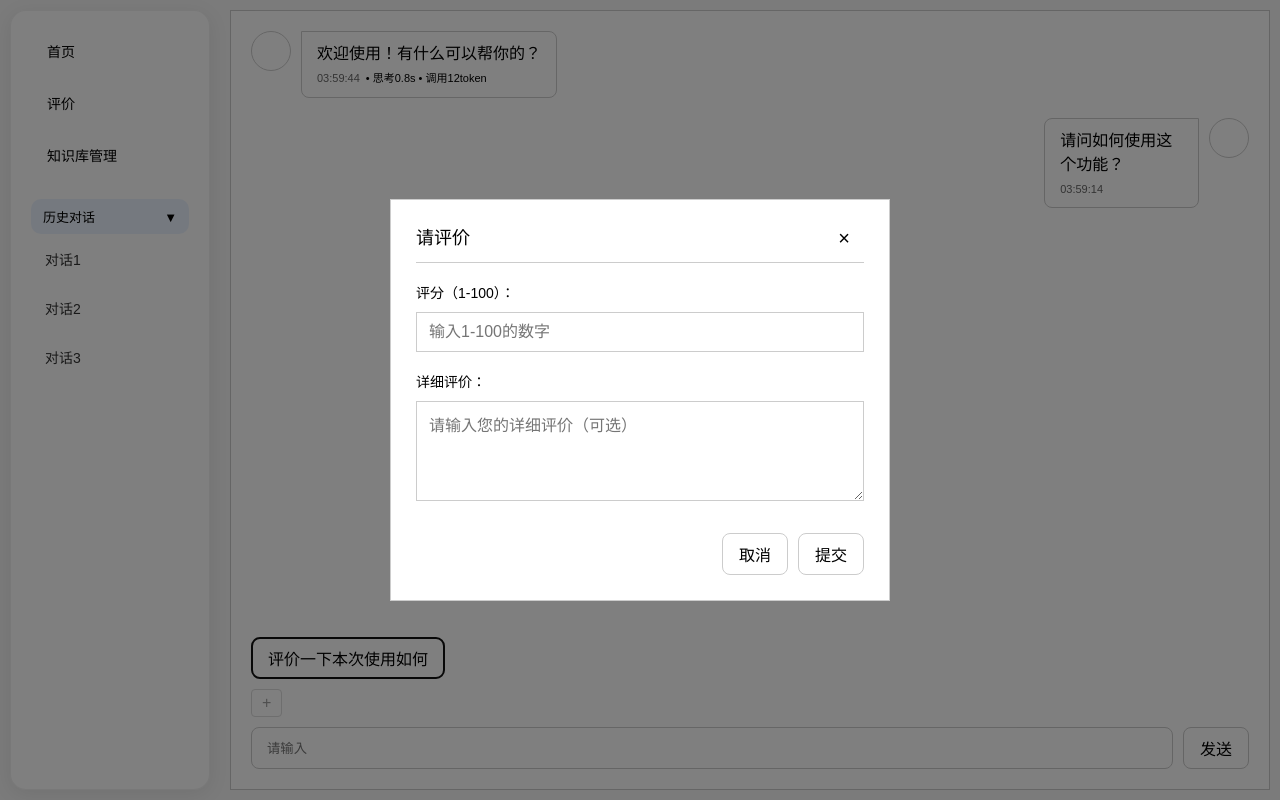
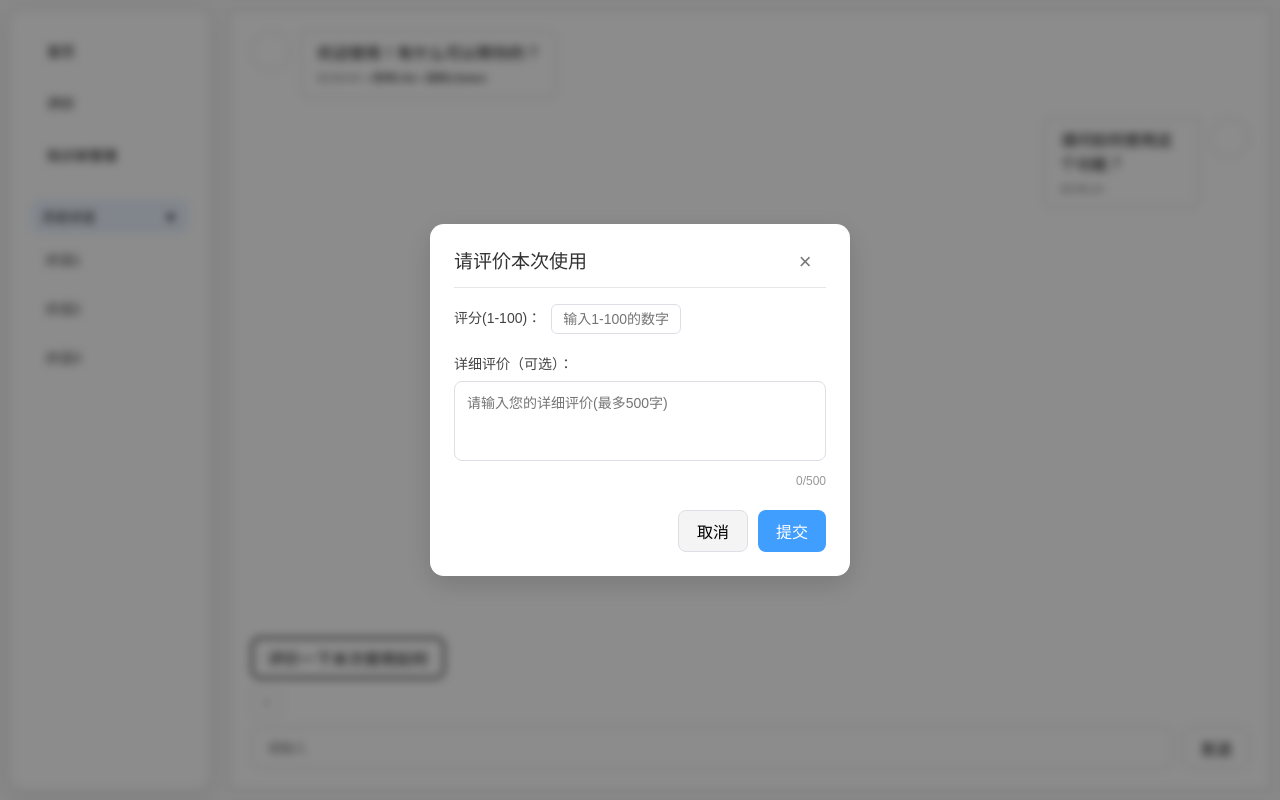
Before and after one commit to DrinkACupOfJuice/SquareConf, a React (Vite) app in the folder demo/: page /chat in a window 1280 px wide. Both pictures are taken after a click on the button "评价一下本次使用如何". Built offline with nearby package versions, Linux system fonts and the light colour scheme.

Commit message:
评价弹窗

```diff
--- a/demo/src/pages/Chat/Chat.css
+++ b/demo/src/pages/Chat/Chat.css
@@ -1,4 +1,4 @@
-/* 基础样式重置 */
+/* =================== 基础样式重置 =================== */
 * {
   margin: 0;
   padding: 0;
@@ -7,7 +7,7 @@
   color: #000;
 }
 
-.container{
+.container {
   width: 100%;
   height: 100%;
   gap: 20px;
@@ -25,7 +25,7 @@
   position: relative;
 }
 
-/* 消息列表区域 */
+/* =================== 消息列表 =================== */
 .message-list {
   flex: 1;
   overflow-y: auto;
@@ -58,7 +58,6 @@
   position: relative;
 }
 
-/* 消息内容和元信息容器 */
 .bubble-content {
   margin-bottom: 4px;
   line-height: 1.5;
@@ -70,7 +69,6 @@
   text-align: left;
 }
 
-/* AI消息元信息额外样式 */
 .ai-meta {
   margin-left: 6px;
 }
@@ -85,7 +83,9 @@
   border-top-left-radius: 8px;
 }
 
-.rating-btn, .send-btn {
+/* =================== 按钮和输入框 =================== */
+.rating-btn,
+.send-btn {
   padding: 8px 16px;
   border: 1px solid #ccc;
   background: none;
@@ -94,7 +94,10 @@
   width: fit-content;
 }
 
-.rating-btn:active, .send-btn:active {
+.rating-btn:active,
+.send-btn:active {
+  outline: none;
+  /* 防止点击出现黑色边框 */
   background: #ccc;
 }
 
@@ -109,10 +112,11 @@
   border: 1px solid #ccc;
   border-radius: 8px;
 }
+
 .tools-row {
   display: flex;
   align-items: center;
-  gap: 12px; /* 评价按钮与上传组件间距 */
+  gap: 12px;
   margin-bottom: 10px;
 }
 
@@ -121,116 +125,189 @@
   align-items: center;
 }
 
-/* 评价弹窗 */
+/* =================== 评价弹窗 =================== */
 .rating-modal {
   position: fixed;
-  top: 0;
-  left: 0;
-  width: 100%;
-  height: 100%;
-  background: rgba(0, 0, 0, 0.5);
+  inset: 0;
+  background: rgba(0, 0, 0, 0.45);
+  backdrop-filter: blur(4px);
   display: flex;
   align-items: center;
   justify-content: center;
   z-index: 999;
+  animation: fadeIn 0.2s ease;
 }
 
 .modal-content {
-  background: #fff;
-  border: 1px solid #ccc;
-  padding: 25px;
-  width: 500px;
+  background: #ffffff;
+  width: 420px;
+  padding: 24px;
+  border-radius: 14px;
+  box-shadow: 0 8px 28px rgba(0, 0, 0, 0.15);
   position: relative;
+  animation: popupIn 0.25s ease;
 }
 
+/* 标题 */
 .modal-title {
-  margin: 0 0 20px 0;
-  font-size: 18px;
-  font-weight: normal;
+  margin: 0 0 16px 0;
+  font-size: 19px;
+  font-weight: 600;
+  color: #333;
   padding-bottom: 10px;
-  border-bottom: 1px solid #ccc;
+  border-bottom: 1px solid #e6e6e6;
 }
 
+/* 关闭按钮 */
 .close-btn {
   position: absolute;
-  top: 15px;
-  right: 15px;
-  font-size: 20px;
+  top: 12px;
+  right: 12px;
+  font-size: 22px;
   border: none;
   background: none;
   cursor: pointer;
-  transition: background 0.1s;
+  color: #777;
+  transition: 0.2s;
 }
 
-.close-btn:active {
-  background: #ccc;
+.close-btn:hover {
+  color: #000;
 }
 
-/* 评分输入区域 */
+/* =================== 评分输入框 =================== */
 .rating-input-group {
   margin-bottom: 20px;
+  display: flex;
+  align-items: center;
+  gap: 10px;
 }
 
 .rating-label {
-  display: block;
-  margin-bottom: 8px;
   font-size: 14px;
+  color: #444;
 }
 
 .rating-input {
-  width: 100%;
-  padding: 10px 12px;
-  border: 1px solid #ccc;
-  font-size: 16px;
+  width: 130px;
+  /* 小输入框 */
+  padding: 6px 8px;
+  border: 1.5px solid #dcdfe6;
+  border-radius: 6px;
+  font-size: 14px;
   background: #fff;
+  text-align: center;
+  transition: border 0.2s, box-shadow 0.2s;
+}
+
+.rating-input:focus {
+  border-color: #409eff;
+  box-shadow: 0 0 0 2px rgba(64, 158, 255, 0.15);
 }
 
 .rating-input.error {
-  border-color: #999;
+  border-color: #e74c3c;
 }
 
 .error-message {
-  margin-top: 5px;
-  font-size: 14px;
-  color: #666;
+  font-size: 12px;
+  color: #e74c3c;
+  margin-top: 4px;
 }
 
-/* 详细评价输入区域 */
+/* =================== 详细评价输入框 =================== */
 .comment-input-group {
-  margin-bottom: 25px;
+  margin-bottom: 20px;
 }
 
 .comment-label {
   display: block;
-  margin-bottom: 8px;
+  margin-bottom: 6px;
   font-size: 14px;
+  color: #444;
 }
 
 .comment-input {
   width: 100%;
+  min-height: 80px;
+  max-height: 300px;
   padding: 10px 12px;
-  border: 1px solid #ccc;
-  font-size: 16px;
-  resize: vertical;
+  border: 1.5px solid #dcdfe6;
+  border-radius: 8px;
+  font-size: 14px;
   background: #fff;
-  min-height: 100px;
+  resize: none;
+  overflow-y: auto;
+  transition: border 0.2s, box-shadow 0.2s;
 }
 
-/* 弹窗按钮区域 */
+.comment-input:focus {
+  border-color: #409eff;
+  box-shadow: 0 0 0 2px rgba(64, 158, 255, 0.15);
+}
+
+.comment-count {
+  text-align: right;
+  font-size: 12px;
+  color: #999;
+  margin-top: 4px;
+}
+
+/* =================== 弹窗按钮 =================== */
 .modal-actions {
   display: flex;
   justify-content: flex-end;
   gap: 10px;
+  margin-top: 10px;
 }
 
-.cancel-btn, .submit-btn {
-  padding: 8px 16px;
-  border: 1px solid #ccc;
-  background: none;
+.cancel-btn {
+  padding: 8px 18px;
+  background: #f4f4f5;
+  border: 1px solid #dcdfe6;
+  border-radius: 8px;
   cursor: pointer;
-  transition: background 0.1s;
+  transition: background 0.2s;
 }
 
-.cancel-btn:active, .submit-btn:active {
-  background: #ccc;
+.cancel-btn:hover {
+  background: #e9e9eb;
 }
+
+.submit-btn {
+  padding: 8px 18px;
+  border: none;
+  border-radius: 8px;
+  background: #409eff;
+  color: #fff;
+  font-weight: 500;
+  cursor: pointer;
+  transition: background 0.2s;
+}
+
+.submit-btn:hover {
+  background: #318ae3;
+}
+
+/* =================== 弹窗动画 =================== */
+@keyframes fadeIn {
+  from {
+    opacity: 0;
+  }
+
+  to {
+    opacity: 1;
+  }
+}
+
+@keyframes popupIn {
+  from {
+    transform: translateY(-8px) scale(0.97);
+    opacity: 0;
+  }
+
+  to {
+    transform: translateY(0) scale(1);
+    opacity: 1;
+  }
+}
--- a/demo/src/pages/Chat/Chat.tsx
+++ b/demo/src/pages/Chat/Chat.tsx
@@ -220,16 +220,16 @@ const Chat: React.FC = () => {
           </div>
         </div>
 
-      {/* 评价弹窗（带详细评价） */}
+        {/* 评价弹窗（带滑动条1-100） */}
         {isRatingOpen && (
           <div className="rating-modal">
             <div className="modal-content">
               <button className="close-btn" onClick={closeRating}>×</button>
-            <h3 className="modal-title">请评价</h3>
+              <h3 className="modal-title">请评价本次使用</h3>
 
-            {/* 评分输入 */}
+              {/* 滑动条评分 */}
               <div className="rating-input-group">
-              <label className="rating-label">评分（1-100）：</label>
+                <label className="rating-label">评分(1-100)：</label>
                 <input
                   type="text"
                   className={`rating-input ${scoreError ? 'error' : ''}`}
@@ -240,19 +240,23 @@ const Chat: React.FC = () => {
                 />
                 {scoreError && <div className="error-message">{scoreError}</div>}
               </div>
-
               {/* 详细评价输入 */}
               <div className="comment-input-group">
-              <label className="comment-label">详细评价：</label>
+                <label className="comment-label">详细评价（可选）：</label>
                 <textarea
                   className="comment-input"
-                placeholder="请输入您的详细评价（可选）"
+                  placeholder="请输入您的详细评价(最多500字)"
                   value={ratingComment}
-                onChange={(e) => setRatingComment(e.target.value)}
-                rows={4}
+                  onChange={(e) => {
+                    if (e.target.value.length <= 500) setRatingComment(e.target.value);
+                    // 自动调整高度
+                    const target = e.target;
+                    target.style.height = 'auto';           // 重置高度
+                    target.style.height = target.scrollHeight + 'px'; // 设置为内容高度
+                  }}
                 ></textarea>
+                <div className="comment-count">{ratingComment.length}/500</div>
               </div>
-
               <div className="modal-actions">
                 <button className="cancel-btn" onClick={closeRating}>取消</button>
                 <button className="submit-btn" onClick={submitRating}>提交</button>
```
Lines whose indentation alone changed are shown as unchanged.
